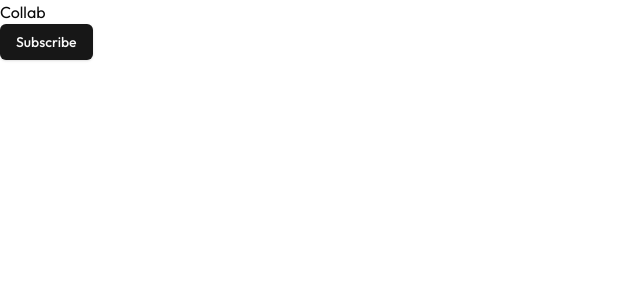
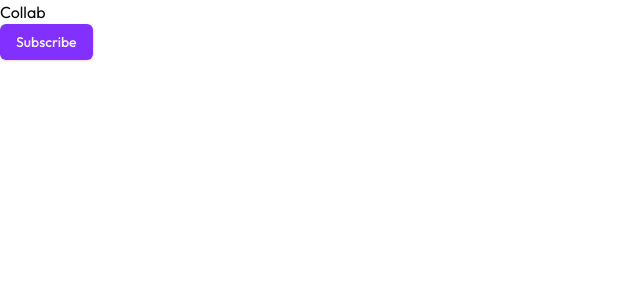
Before and after one commit to devanshV18/SyncBoard, a Next.js app: page / in a window 1280 px wide. Shown: the top 300 px of the page, without its empty margins (0-640 px from the left). Built offline with nearby package versions, Linux system fonts and the light colour scheme.

Commit message:
workspace page ui done

```diff
--- /dev/null
+++ b/app/(routes)/createworkspace/page.jsx
@@ -0,0 +1,11 @@
+import React from 'react'
+
+function CreateWorkspace() {
+  return (
+    <div>
+      Create Woirkspace
+    </div>
+  )
+}
+
+export default CreateWorkspace
--- /dev/null
+++ b/app/(routes)/dashboard/_components/WorkspaceList.jsx
@@ -0,0 +1,59 @@
+"use client"
+import { useUser } from '@clerk/nextjs'
+import React, { useState } from 'react'
+import Button from '../../../_components/Button'
+import { AlignLeft, LayoutGrid } from 'lucide-react'
+import Image from 'next/image'
+import Link from 'next/link'
+
+function WorkspaceList() {
+
+    const {user} = useUser()
+
+    const [workspaceList, setWorkspaceList] = useState([])
+
+  return (
+    <div className='my-10 p-10 md:px-5 lg:px-16 xl:p-32'>
+      <div className='flex justify-between'>
+        <h2 className='font-bold text-2xl'>Hello, {user?.fullName}</h2>
+        <Link
+        href={'/createworkspace'}
+        >
+          <Button>+</Button>
+        </Link>
+      </div>
+
+      <div className='mt-10 flex justify-between'>
+        <div>
+          <h2 className='font-medium text-primary'>
+            Workspaces
+          </h2>
+        </div>
+
+        <div className='flex gap-2 '>
+          <LayoutGrid/>
+          <AlignLeft/>
+        </div>
+      </div>
+
+      {workspaceList?.length == 0
+      ?
+      <div className='flex flex-col justify-center items-center my-10'>
+        <Image src={'/workspace.png'} width={200} height={200} alt='img'/>
+
+        <h2>Create a new Workspace</h2>
+
+        <Link
+        href={'/createworkspace'}
+        >
+          <Button className="my-3">+ New Workspace</Button>
+        </Link>
+      </div>
+      :
+      <div>WSL</div>
+      }
+    </div>
+  )
+}
+
+export default WorkspaceList
--- a/app/(routes)/dashboard/page.js
+++ b/app/(routes)/dashboard/page.js
@@ -1,11 +1,12 @@
 import React from 'react'
 import Header from './_components/Header'
-import { UserButton } from '@clerk/nextjs'
+import WorkspaceList from './_components/WorkspaceList'
 
 function Dashboard() {
   return (
     <div>
       <Header/>
+      <WorkspaceList/>
     </div>
   )
 }
--- /dev/null
+++ b/app/_components/Button.jsx
@@ -0,0 +1,34 @@
+import React from "react"
+
+const Button = React.forwardRef(({ className, variant = "default", size = "default", children, ...props }, ref) => {
+  const baseStyles =
+    "inline-flex items-center justify-center gap-2 whitespace-nowrap rounded-md text-sm font-medium transition-colors focus-visible:outline-none focus-visible:ring-1 focus-visible:ring-ring disabled:pointer-events-none disabled:opacity-50 [&_svg]:pointer-events-none [&_svg]:size-4 [&_svg]:shrink-0"
+
+  const variants = {
+    default: "bg-primary text-primary-foreground shadow hover:bg-primary/90",
+    destructive: "bg-destructive text-destructive-foreground shadow-sm hover:bg-destructive/90",
+    outline: "border border-input bg-background shadow-sm hover:bg-accent hover:text-accent-foreground",
+    secondary: "bg-secondary text-secondary-foreground shadow-sm hover:bg-secondary/80",
+    ghost: "hover:bg-accent hover:text-accent-foreground",
+    link: "text-primary underline-offset-4 hover:underline",
+  }
+
+  const sizes = {
+    default: "h-9 px-4 py-2",
+    sm: "h-8 rounded-md px-3 text-xs",
+    lg: "h-10 rounded-md px-8",
+    icon: "h-9 w-9",
+  }
+
+  const classes = `${baseStyles} ${variants[variant]} ${sizes[size]} ${className || ""}`
+
+  return (
+    <button className={classes} ref={ref} {...props}>
+      {children}
+    </button>
+  )
+})
+
+Button.displayName = "Button"
+
+export default Button
--- a/app/page.js
+++ b/app/page.js
@@ -1,4 +1,5 @@
-import { Button } from "@/components/ui/button";
+import Button from "./_components/Button";
+
 
 export default function Home() {
   return (
--- a/components/ui/button.jsx
+++ /dev/null
@@ -1,48 +0,0 @@
-import * as React from "react"
-import { Slot } from "@radix-ui/react-slot"
-import { cva } from "class-variance-authority";
-
-import { cn } from "@/lib/utils"
-
-const buttonVariants = cva(
-  "inline-flex items-center justify-center gap-2 whitespace-nowrap rounded-md text-sm font-medium transition-colors focus-visible:outline-none focus-visible:ring-1 focus-visible:ring-ring disabled:pointer-events-none disabled:opacity-50 [&_svg]:pointer-events-none [&_svg]:size-4 [&_svg]:shrink-0",
-  {
-    variants: {
-      variant: {
-        default:
-          "bg-primary text-primary-foreground shadow hover:bg-primary/90",
-        destructive:
-          "bg-destructive text-destructive-foreground shadow-sm hover:bg-destructive/90",
-        outline:
-          "border border-input bg-background shadow-sm hover:bg-accent hover:text-accent-foreground",
-        secondary:
-          "bg-secondary text-secondary-foreground shadow-sm hover:bg-secondary/80",
-        ghost: "hover:bg-accent hover:text-accent-foreground",
-        link: "text-primary underline-offset-4 hover:underline",
-      },
-      size: {
-        default: "h-9 px-4 py-2",
-        sm: "h-8 rounded-md px-3 text-xs",
-        lg: "h-10 rounded-md px-8",
-        icon: "h-9 w-9",
-      },
-    },
-    defaultVariants: {
-      variant: "default",
-      size: "default",
-    },
-  }
-)
-
-const Button = React.forwardRef(({ className, variant, size, asChild = false, ...props }, ref) => {
-  const Comp = asChild ? Slot : "button"
-  return (
-    (<Comp
-      className={cn(buttonVariants({ variant, size, className }))}
-      ref={ref}
-      {...props} />)
-  );
-})
-Button.displayName = "Button"
-
-export { Button, buttonVariants }
--- a/lib/utils.js
+++ b/lib/utils.js
@@ -1,6 +1,6 @@
 import { clsx } from "clsx";
 import { twMerge } from "tailwind-merge"
 
-export function cn(...inputs) {
+export default function cn(...inputs) {
   return twMerge(clsx(inputs));
 }
--- a/tailwind.config.mjs
+++ b/tailwind.config.mjs
@@ -20,7 +20,7 @@ export default {
   				foreground: 'hsl(var(--popover-foreground))'
   			},
   			primary: {
-  				DEFAULT: 'hsl(var(--primary))',
+  				DEFAULT: '#8230ff',
   				foreground: 'hsl(var(--primary-foreground))'
   			},
   			secondary: {
```
Also changed, not shown: components.json (deleted), public/workspace.png (added).
